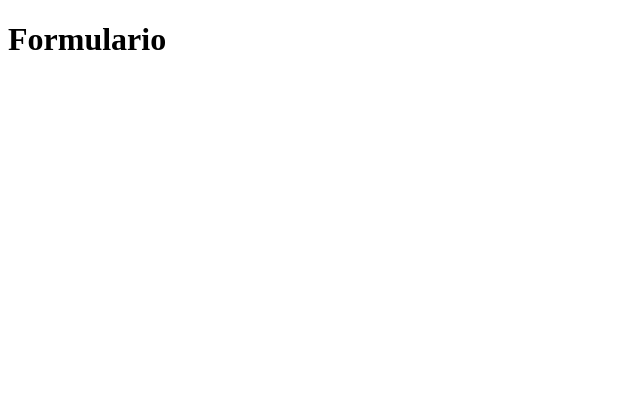
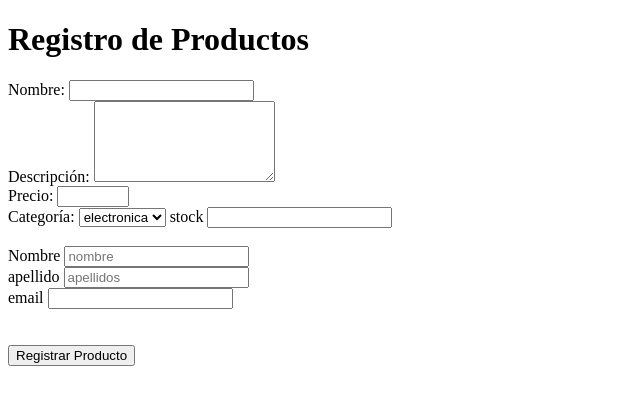
Before and after one commit to yairo9/formu_lario, a plain HTML site: page index.html in a window 1280 px wide. Shown: the whole page, without its empty margins (0-640 px from the left). Drawn offline with Linux system fonts and the light colour scheme.

Commit message:
Modificación index.html

```diff
--- a/index.html
+++ b/index.html
@@ -3,9 +3,59 @@
 <head>
     <meta charset="UTF-8">
     <meta name="viewport" content="width=device-width, initial-scale=1.0">
-    <title>Document</title>
+    <title>Registro_cliente</title>
 </head>
 <body>
-    <h1>Formulario</h1>
+    <h1>Registro de Productos</h1>
+    <form id="registro-procdcutos" action="/api/producots" method="POST">
+
+        <label for="nombre" id="nombre">Nombre:</label>
+        <input type="text" name="nombre" id="nombre" required>
+        <br>
+        <label for="descripcion">Descripción:</label>
+        <textarea name="descripcion" id="descripcion" rows="5" required></textarea>
+        <br>
+        <label for="precio">Precio:</label>
+        <input type="number" name="precio" id="precio" max="3000" min="2000" required>
+        <br>
+        <label for="categoria">Categoría:</label>
+        <select name="categoria" id="categoria" required>
+            <option value="electronica">electronica</option>
+            <option value="ropa">ropa</option>
+            <option value="alimentos">alimentos</option>
+            <option value="hogar">hogar</option>
+        </select>
+        <label for="stock">stock</label>
+        <input type="number" name="stock" id="electronica" min="0" required>
+        <br>
+        <label for="stock"></label>
+        <br>
+        <div>
+            <label for="nombre">Nombre</label>
+            <input type="text" name="nombre" placeholder="nombre" id="nombre">
+         <br>
+         <label for="apellido">apellido</label>
+         <input type="text" name="apellido" placeholder="apellidos" id="apellido">
+         <br>
+         <label for="email">email</label>
+         <input type="text" name="email" id="email" placeholder="">
+         <br>
+         <br>
+         <br>
+
+         <button type="submit">Registrar Producto</button>
+
+
+
+
+        </div>
+
+
+
+
+
+
+
+    </form>
 </body>
 </html>
```
